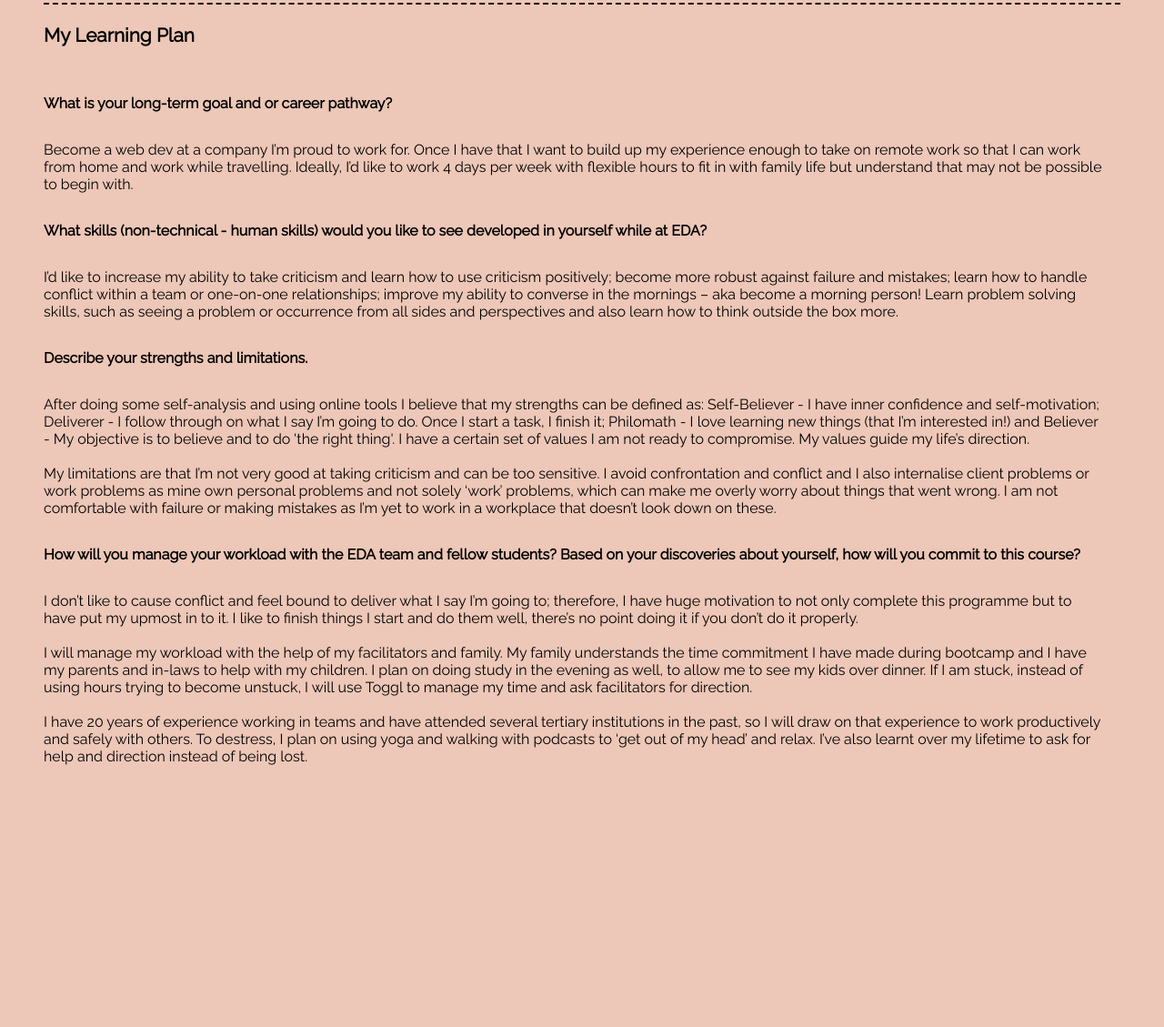
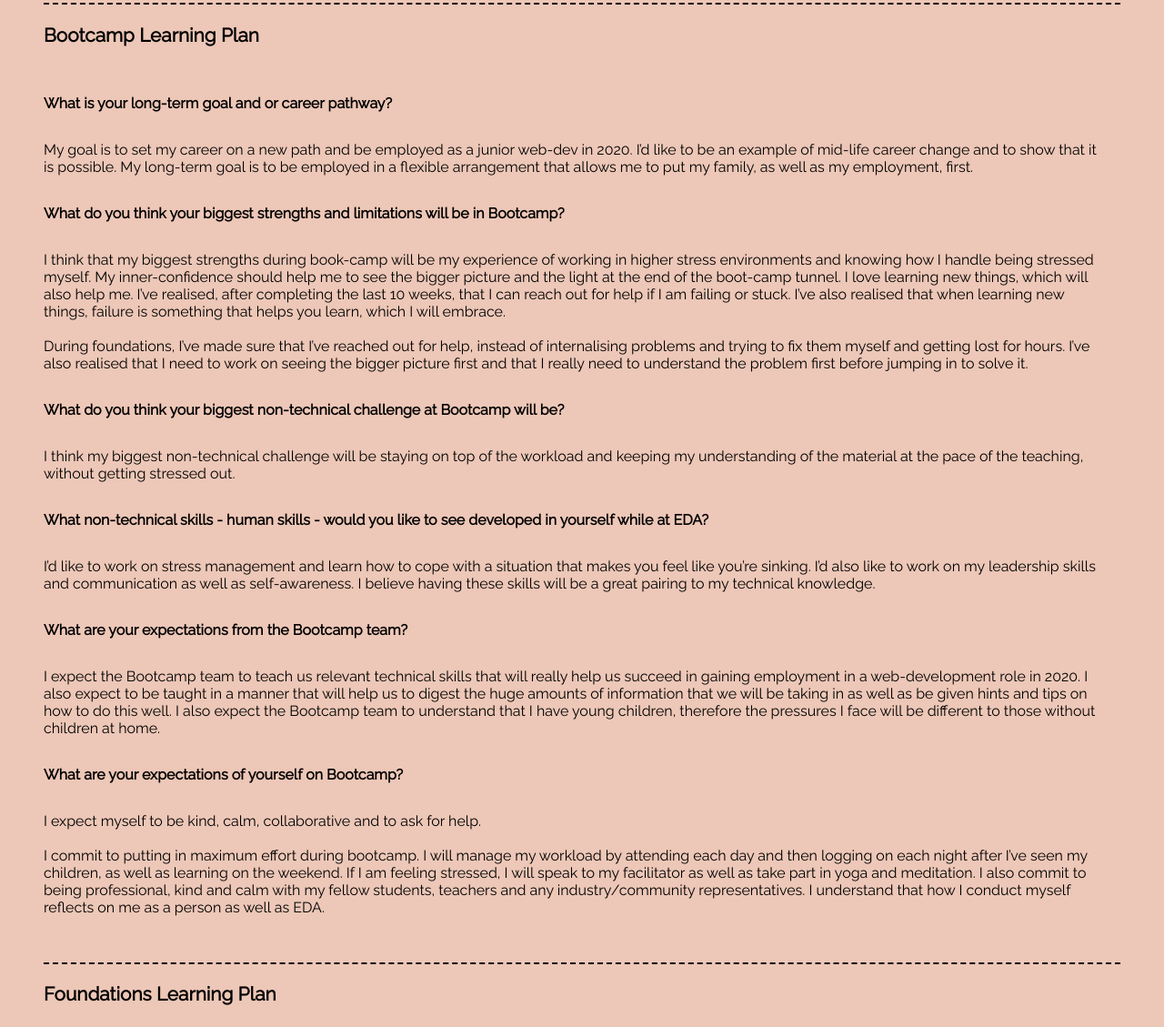
Before and after one commit to jillGlass/jillGlass.github.io, a plain HTML site: page blog/sprint2-cultural.html in a window 1280 px wide. Shown: the part 230-1359 px from the top of the page at 91% size. Drawn offline with Linux system fonts and the light colour scheme.

Commit message:
update week2 blog with week 5 info

```diff
--- a/blog/sprint2-cultural.html
+++ b/blog/sprint2-cultural.html
@@ -38,7 +38,64 @@
       <img src="../images/blogfancy.svg" alt="blog icon" height="130" />
       </header>
       <h3 class="blog-entry-title">
-        My Learning Plan
+       Bootcamp Learning Plan
+      </h3>
+      <h4 class ="blog-sub-title">
+      What is your long-term goal and or career pathway?
+      </h4>
+        <p class="blog-entry-container">
+          My goal is to set my career on a new path and be employed as a junior web-dev in 2020.  I’d like to be an example of mid-life career change and to show that it is possible.  My long-term goal is to be employed in a flexible arrangement that allows me to put my family, as well as my employment, first.
+        </p>
+
+      <h4 class ="blog-sub-title">
+      What do you think your biggest strengths and limitations will be in Bootcamp?
+      </h4>
+
+        <p class="blog-entry-container">
+          I think that my biggest strengths during book-camp will be my experience of working in higher stress environments and knowing how I handle being stressed myself. My inner-confidence should help me to see the bigger picture and the light at the end of the boot-camp tunnel. I love learning new things, which will also help me.  I’ve realised, after completing the last 10 weeks, that I can reach out for help if I am failing or stuck.  I’ve also realised that when learning new things, failure is something that helps you learn, which I will embrace.
+          <br><br>
+          During foundations, I’ve made sure that I’ve reached out for help, instead of internalising problems and trying to fix them myself and getting lost for hours. I’ve also realised that I need to work on seeing the bigger picture first and that I really need to understand the problem first before jumping in to solve it.
+        </p>
+
+      <h4 class ="blog-sub-title">
+      What do you think your biggest non-technical challenge at Bootcamp will be?
+      </h4>
+
+        <p class="blog-entry-container">
+          I think my biggest non-technical challenge will be staying on top of the workload and keeping my understanding of the material at the pace of the teaching, without getting stressed out.
+        </p>
+
+      <h4 class ="blog-sub-title">
+      What non-technical skills - human skills - would you like to see developed in yourself while at EDA?
+      </h4>
+
+        <p class="blog-entry-container">
+          I’d like to work on stress management and learn how to cope with a situation that makes you feel like you’re sinking.  I’d also like to work on my leadership skills and communication as well as self-awareness.  I believe having these skills will be a great pairing to my technical knowledge.
+        </p>
+
+      <h4 class ="blog-sub-title">
+      What are your expectations from the Bootcamp team?
+      </h4>
+
+        <p class="blog-entry-container">
+          I expect the Bootcamp team to teach us relevant technical skills that will really help us succeed in gaining employment in a web-development role in 2020.  I also expect to be taught in a manner that will help us to digest the huge amounts of information that we will be taking in as well as be given hints and tips on how to do this well.  I also expect the Bootcamp team to understand that I have young children, therefore the pressures I face will be different to those without children at home.
+        </p>
+
+      <h4 class ="blog-sub-title">
+      What are your expectations of yourself on Bootcamp?
+      </h4>
+
+        <p class="blog-entry-container">
+          I expect myself to be kind, calm, collaborative and to ask for help.
+          <br><br>
+          I commit to putting in maximum effort during bootcamp.  I will manage my workload by attending each day and then logging on each night after I’ve seen my children, as well as learning on the weekend.  If I am feeling stressed, I will speak to my facilitator as well as take part in yoga and meditation.  I also commit to being professional, kind and calm with my fellow students, teachers and any industry/community representatives.  I understand that how I conduct myself reflects on me as a person as well as EDA.
+
+        </p>
+        <br>
+
+
+        <h3 class="blog-entry-title">
+        Foundations Learning Plan
         </h3>
         <h4 class ="blog-sub-title">
         What is your long-term goal and or career pathway?
```
Also changed, not shown: images/mine.svg (added), images/rocket.svg (added), 1 other file. Lines whose indentation alone changed are shown as unchanged.
